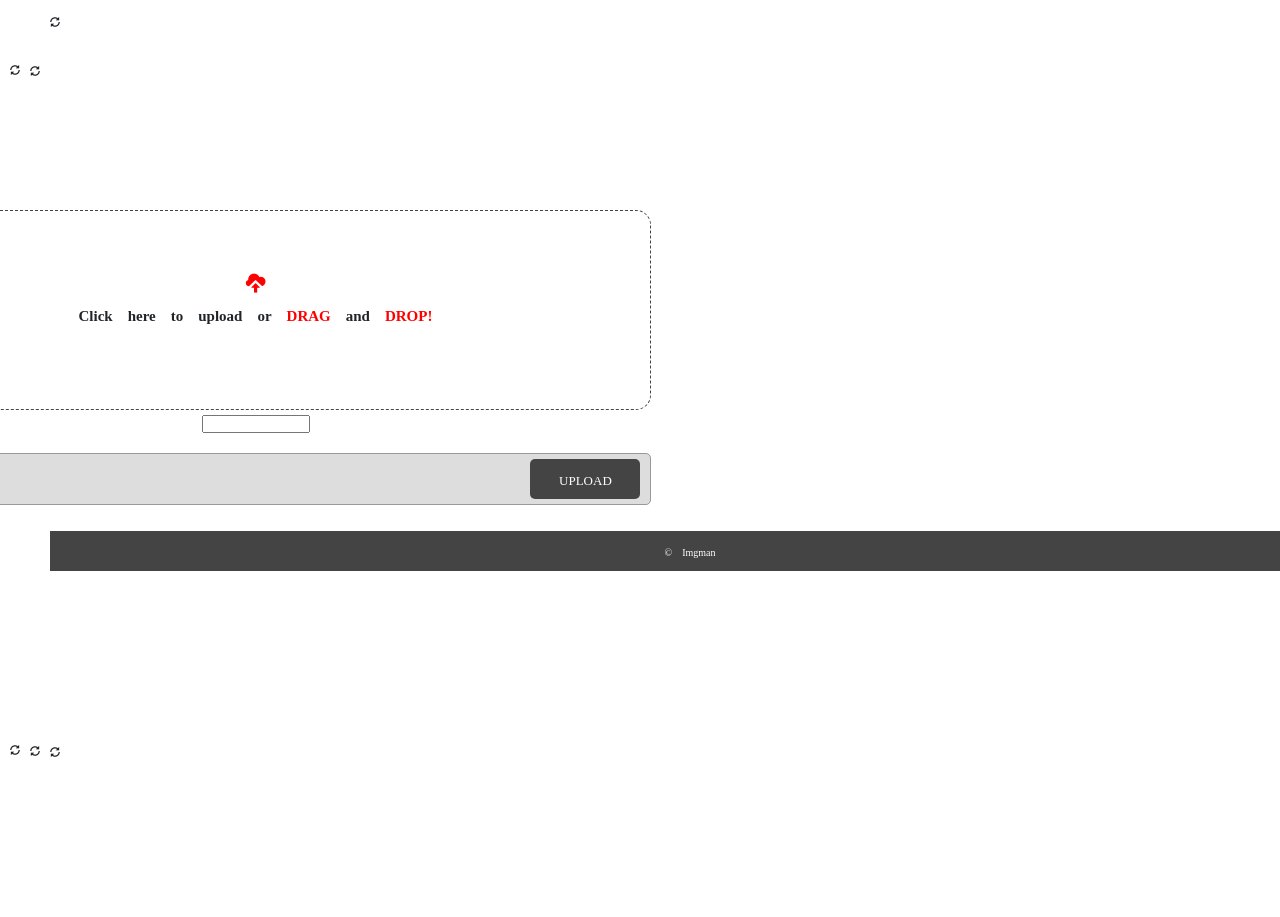
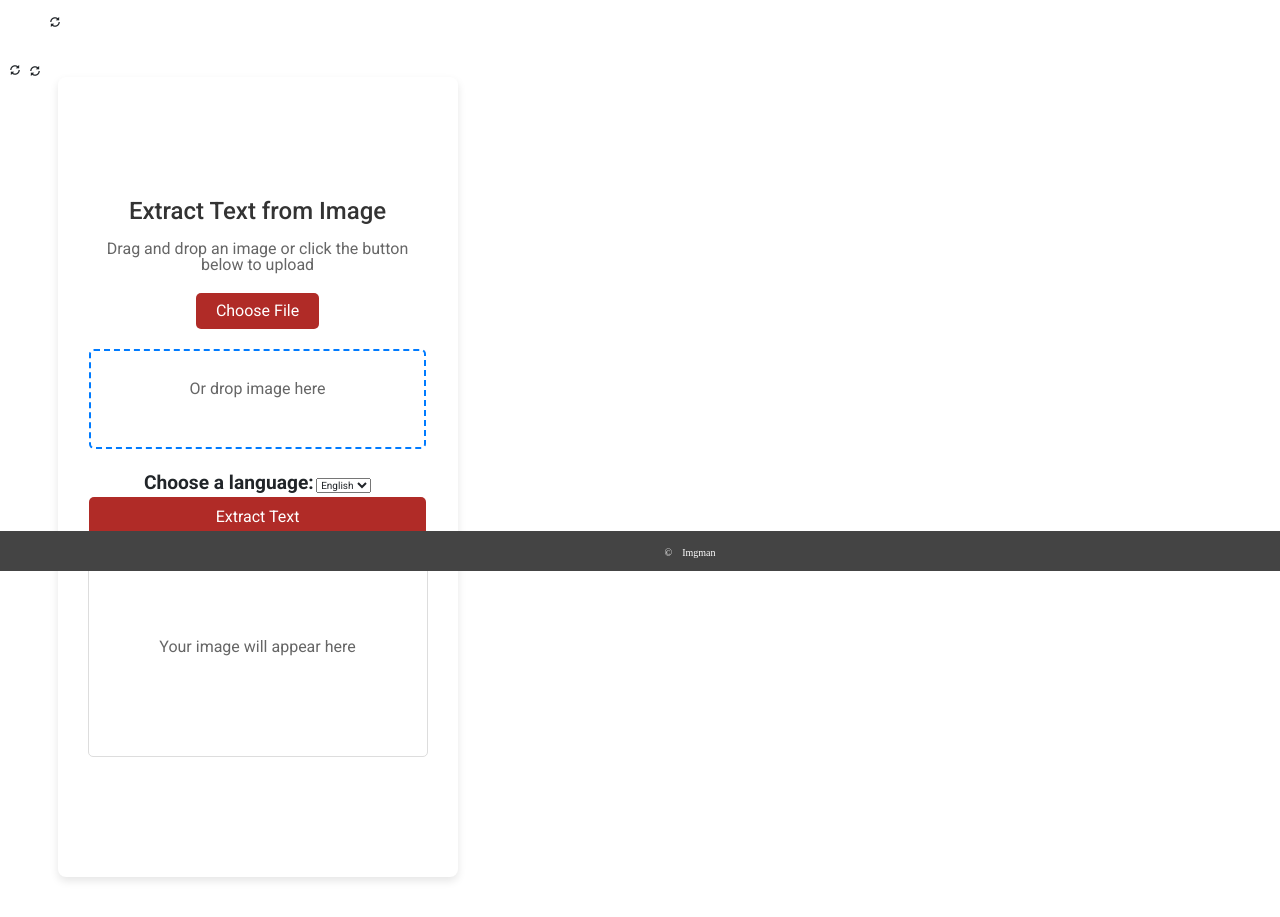
Before and after one commit to justshfarida/ImageEditor, a Django app: page /ocr/upload/ in a window 1280 px wide. Shown: the part 229-1146 px from the top of the page. Before the commit the page ends 986 px from the top, so only its background shows below. Run offline with Django 5.2, Linux system fonts and the light colour scheme; some libraries are stand-ins or nearby versions.

Commit message:
changed ocr upload

```diff
--- a/ImageEditor/ocr/templates/ocr/result.html
+++ b/ImageEditor/ocr/templates/ocr/result.html
@@ -10,12 +10,12 @@
 
     <!-- Displaying the image -->
     <div class="image-container text-center">
-        <img src="{{ obj.img.url }}" alt="Processed Image" class="img-fluid">
+        <img src="{{ url }}" alt="Processed Image" class="img-fluid">
     </div>
 
     <!-- Displaying the text box -->
     <div class="mt-3 text-center">
-        <textarea id="text-box" class="form-control" rows="5" readonly>{{ obj.text }}</textarea>
+        <textarea id="text-box" class="form-control" rows="5" readonly>{{ text }}</textarea>
         <button type="button" id="copy-button" class="btn btn-primary mt-3">Copy Text</button>
     </div>
 </div>
--- a/ImageEditor/ocr/templates/ocr/upload.html
+++ b/ImageEditor/ocr/templates/ocr/upload.html
@@ -1,21 +1,13 @@
-{% extends 'base.html' %}
-{% block body %}
-<div class="upload_container">
-  <form id="upload_form_id" method="post" enctype="multipart/form-data" class="upload_form">
-    <label for="id_img" class="upload_form__drag_and_drop" ondrop="drop(event)" ondragover="allowDrop(event)">
-      <i class="glyphicon glyphicon-cloud-upload text-red"></i>
-      <p>Click here to upload or
-        <strong class="text-red text-uppercase">Drag</strong> and <strong class="text-red text-uppercase">Drop!</strong>
-      </p>
-    </label>
-    <div class="upload_form__django_container">
-      {% csrf_token %} {{ form.errors }} {{ form.as_p }}
-    </div>
-    <br />
-    <div class="upload_form__input--disabled d-flex" disabled>
-      <p id="input_ui">File name here</p>
-      <button id="upload_button_id" class="upload_form__button flex-item" type="submit">Upload</button>
-    </div>
-  </form>
-</div>
-{% endblock body %}
+{% extends 'upload.html' %}
+{% load static %}
+{% block title %}Image to Text{% endblock title %}
+{% block page-title %} Extract Text from Image {% endblock %}
+{% block extra %}
+<label for="language_select">Choose a language:</label>
+<select id="language_select" name="language">
+    {% for abbr, full_name in languages %}
+        <option value="{{ abbr }}" {% if abbr == default_lang %}selected{% endif %}>{{ full_name }}</option>
+    {% endfor %}
+</select>
+{% endblock %}
+{% block upload-button %} Extract Text {% endblock %}
--- a/ImageEditor/ocr/urls.py
+++ b/ImageEditor/ocr/urls.py
@@ -8,5 +8,4 @@ urlpatterns = [
     path('', RedirectView.as_view(url='core/', permanent=True)),
     path('core/', include("core.urls")),
     path('upload/', views.Upload.as_view(), name="upload"),
-    path('preview/', views.Preview.as_view(), name="preview"),
 ]
--- a/ImageEditor/ocr/views.py
+++ b/ImageEditor/ocr/views.py
@@ -12,34 +12,13 @@ import logging
 
 logger = logging.getLogger(__name__)
 
-class Preview(View):
-    def get(self, request):
-        id = request.session.get('id')
-        obj = Image.objects.get(id=id)
-        context = {
-            "object": obj,
-            "languages": settings.OCR_LANGUAGES.items(),
-            "default_lang": settings.DEFAULT_OCR_LANG,
-        }
-        return render(request, "ocr/preview.html", context)
-
-    def post(self, request):
-        id = request.session.get('id')
-        obj = Image.objects.get(id=id)
-        language = request.POST.get("language")
-        text = ocr(obj.img.url, language)
-        logger.error(f"Text: {text}")
-        context = {
-            "object": obj,
-            "text": text,
-        }
-        return render(request, "ocr/result.html", context)
-
 class Upload(View):
     def get(self, request):
         form = ImageForm()
         context = {
             "form": form,
+            "languages": settings.OCR_LANGUAGES.items(),
+            "default_lang": settings.DEFAULT_OCR_LANG,
         }
         return render(request, "ocr/upload.html", context)
 
@@ -49,7 +28,14 @@ class Upload(View):
         if form.is_valid():
             obj = form.save()
             request.session['id'] = obj.id
-            return redirect(reverse_lazy("ocr:preview"))
+            language = request.POST.get("language")
+            text = ocr(obj.img.url, language)
+            logger.error(f"Text: {text}")
+            context = {
+                "url": obj.img.url,
+                "text": text,
+            }
+            return render(request, "ocr/result.html", context)
         else:
             messages.warning(request, 'Please select a Picture')
             return HttpResponseRedirect(request.path)
--- a/ImageEditor/templates/upload.html
+++ b/ImageEditor/templates/upload.html
@@ -24,6 +24,8 @@
             <p>Or drop image here</p>
         </div>
 
+        {% block extra %} {% endblock %}
+
         <!-- Upload Button -->
         <button type="submit" class="upload-button">{% block upload-button %} {% endblock %}</button>
     </form>
```
Also changed, not shown: ImageEditor/ocr/templates/ocr/preview.html (deleted, +0 -24 lines).
